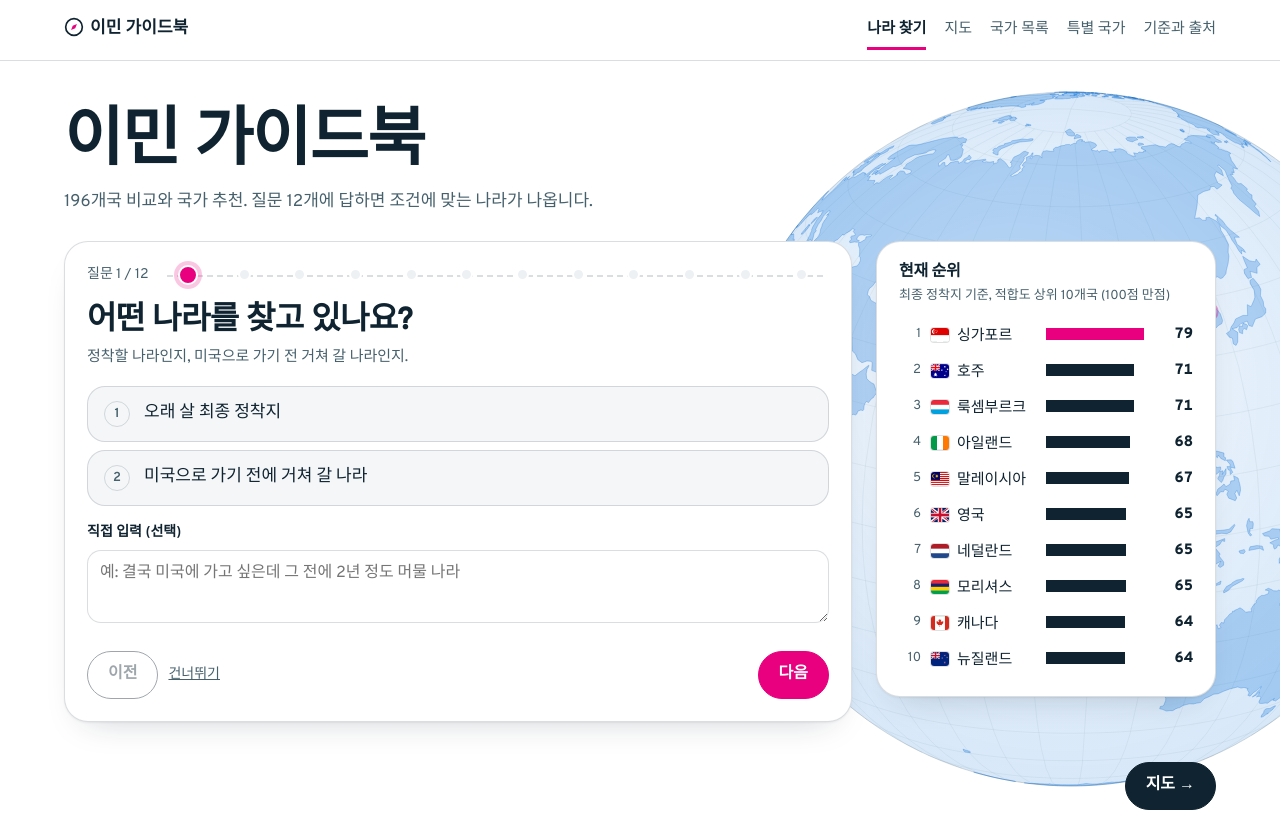
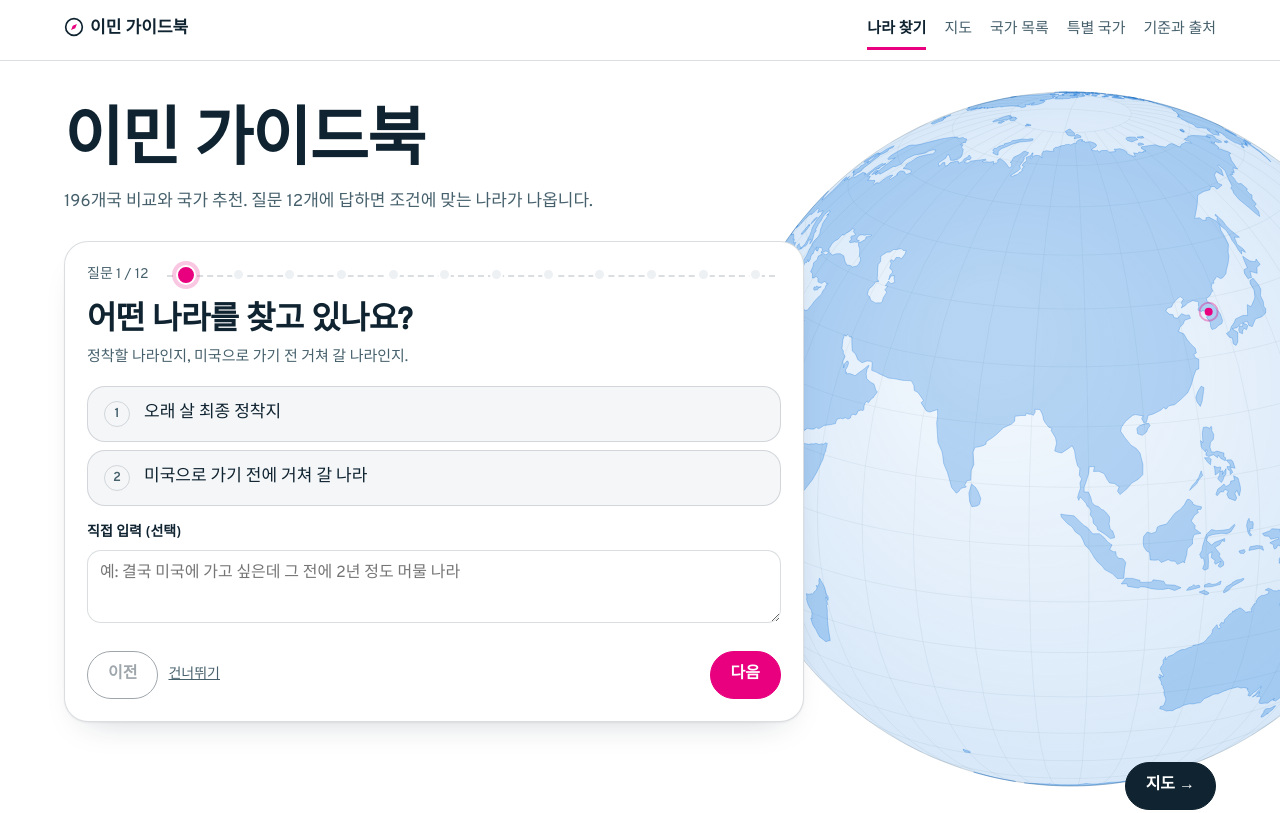
Before and after one commit to POOOH357/Imigration-Guidebook, a plain HTML site: page index.html in a window 1280 px wide. Shown: the top 813 px of the page. Drawn offline with nearby package versions, Linux system fonts and the light colour scheme; animation ran at ten frames a second; a web font is replaced by a local one.

Commit message:
나라 찾기에서 현재 순위 패널 제거
Co-Authored-By: Claude Opus 5.5 <noreply@anthropic.com>
Claude-Session: https://claude.ai/code/session_01LAW4EJqsfWmZggfaxow7wL

```diff
--- a/index.html
+++ b/index.html
@@ -42,7 +42,7 @@ a{color:inherit}
 .nav a:hover{color:var(--ink)}
 .lede{color:var(--mute);font-size:17px;max-width:46em;margin-top:12px}
 .sea{background:var(--sea)}
-.start{display:grid;grid-template-columns:minmax(0,1fr) 340px;gap:24px;margin-top:24px;align-items:start}
+.start{display:grid;grid-template-columns:minmax(0,740px);gap:24px;margin-top:24px;align-items:start}
 .panel{background:var(--panel);border:1px solid var(--rule);padding:22px}
 .prog{display:flex;align-items:center;gap:12px;font-size:14px;color:var(--mute)}
 .bar{flex:1;height:6px;background:var(--chip)}
@@ -322,11 +322,6 @@ main>section{min-height:calc(100dvh - 160px)}
 <div id="result" aria-live="polite" style="margin-top:22px"></div>
 </div>
 </div>
-<aside class="panel">
-<h3 style="font-size:16px">현재 순위</h3>
-<p class="small" style="margin:4px 0 12px" id="boardSub">적합도 상위 10개국</p>
-<div class="board" id="board"></div>
-</aside>
 </div>
 </div></section>
 
@@ -1585,7 +1580,7 @@ const tune=fn=>{st.tuned=st.tuned||{w:{},r:{}};fn(st.tuned);save();build();rende
 
 function live(){build();board();table();cards();special();chart();stats()}
 function render(){$('#ob').hidden=st.done;$('#res').hidden=!st.done;if(st.done){summary();tuneUI();explain()}live()}
-function board(){const m=st.cfg.mode,R=rank(m).filter(x=>!x.f.length).slice(0,10),top=R[0]?R[0].s:1;
+function board(){if(!$('#board'))return;const m=st.cfg.mode,R=rank(m).filter(x=>!x.f.length).slice(0,10),top=R[0]?R[0].s:1;
 $('#boardSub').textContent=`${ML[m]} 기준, 적합도 상위 10개국 (100점 만점)`;
 $('#board').innerHTML=R.map((x,i)=>`<button type="button" class="brow${i?'':' first'}" data-open="${x.c.c}"><span class="rk">${i+1}</span><span>${flag(x.c,18)}${esc(x.c.n)}</span><span><i style="width:${Math.max(4,Math.round(x.s/Math.max(top,1)*100))}%"></i></span><b>${x.s}</b></button>`).join('')||'<p class="small">조건을 통과한 나라 없음</p>'}
 function stats(){const base=D.filter(c=>!c.base);$('#kAll').textContent=D.length;
```
